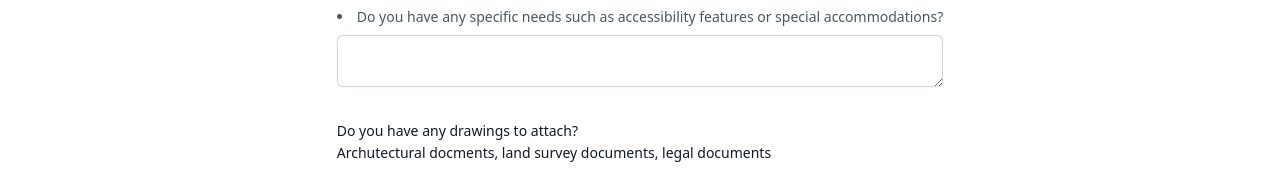
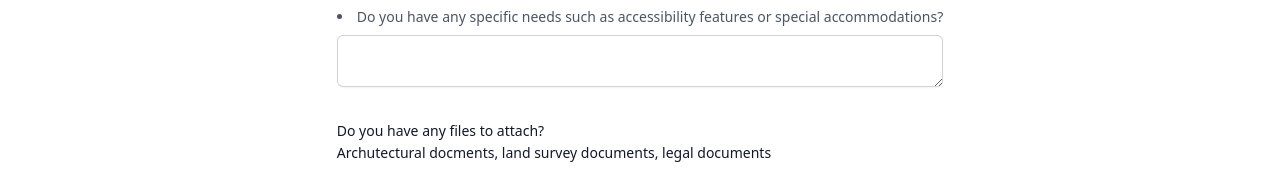
Before and after one commit to patrickchin/haru2-vercel, a Next.js app: page /job-posting in a window 1280 px wide. Shown: the part 1629-1798 px from the top of the page. Built offline with nearby package versions, Linux system fonts and the light colour scheme.

Commit message:
attach files change

```diff
--- a/app/job-posting/page.tsx
+++ b/app/job-posting/page.tsx
@@ -198,7 +198,7 @@ function questions() {
 
       <div>
         <label htmlFor="cover-photo" className="block text-sm font-medium leading-6 text-gray-900">
-          Do you have any drawings to attach?
+          Do you have any files to attach?
         </label>
         <p className="block text-sm text-gray-900">Archutectural docments, land survey documents, legal documents</p>
 
```
